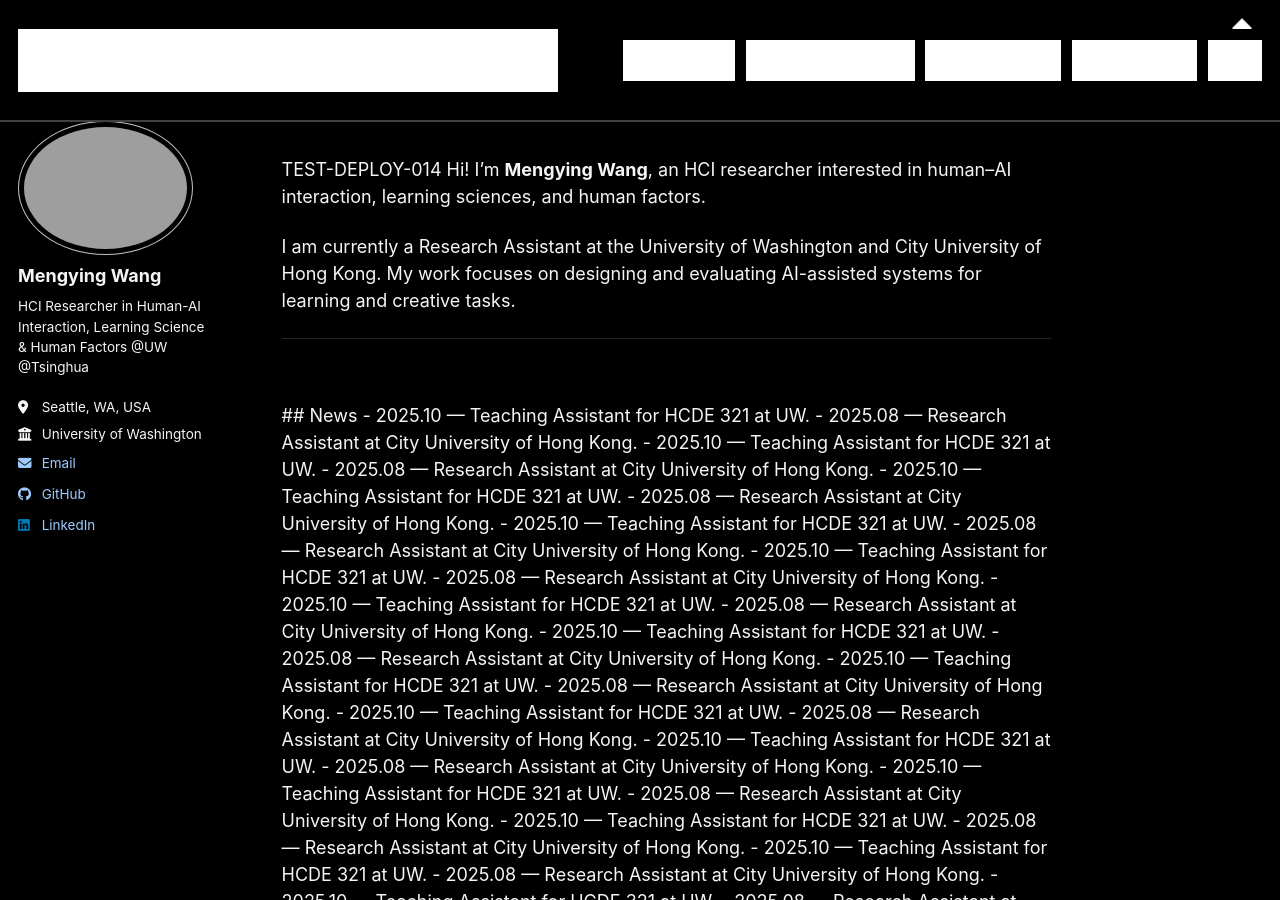
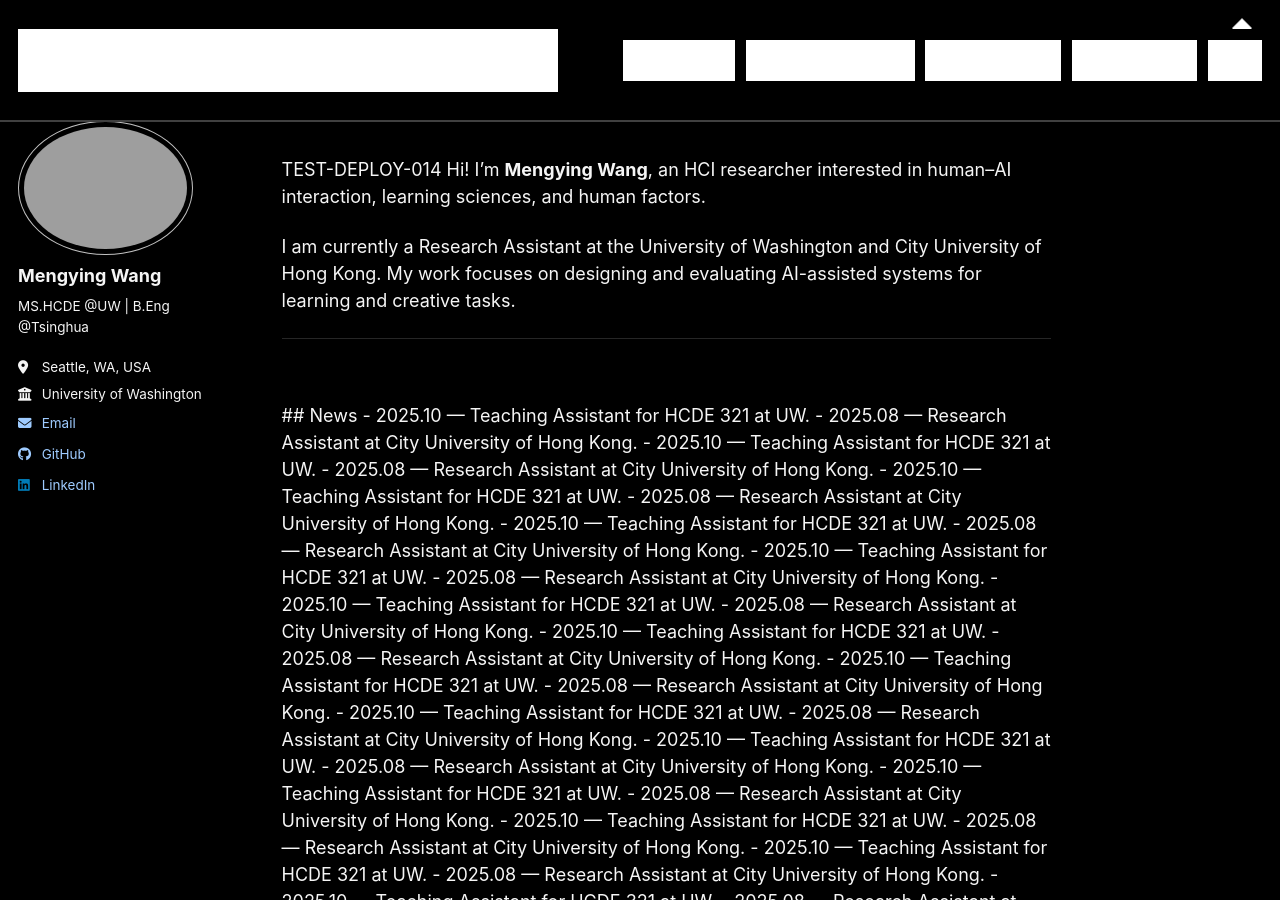
Before and after one commit to mengyingWWW/mengyingWWW.github.io, a Jekyll site: the page built from index.md, in a window 1280 px wide and 900 px high. Built offline with Jekyll 4.4.1, drawn with Linux system fonts in a browser that asks for light colours; a script bundle is joined from its source files by our own code; library files that are not in the unit come from our copies.

Commit message:
Update _config.yml

```diff
--- a/_config.yml
+++ b/_config.yml
@@ -13,7 +13,7 @@
 subtitle                 : "Human–AI Interaction, Learning Sciences & Human Factors"
 title_separator          : "-"
 name                     : &name "Mengying Wang"
-description              : &description "MS. HCDE @UW | B.Eng @Tsinghua"   # Update this with a general description of your site, this is the default if not overridden by a page
+description              : &description "Mengying Wang"   # Update this with a general description of your site, this is the default if not overridden by a page
 url                      : https://mengyingWWW.github.io # The base hostname & protocol for your site e.g. "https://[your GitHub username].github.io",
                                                            # or if you already have some other page hosted on Github then use "https://[your GitHub username].github.io/[Your Repo Name]"
 baseurl                  : "" # the subpath of your site, e.g. "/blog"
@@ -27,7 +27,7 @@
   avatar           : "profilePic.png"
   name             : "Mengying Wang"
   pronouns         : # example: "she/her"
-  bio              : "HCI Researcher in Human-AI Interaction, Learning Science & Human Factors @UW @Tsinghua"
+  bio              : "MS.HCDE @UW | B.Eng @Tsinghua"
   location         : "Seattle, WA, USA"
   employer         : "University of Washington"
   uri              : # URL
```
